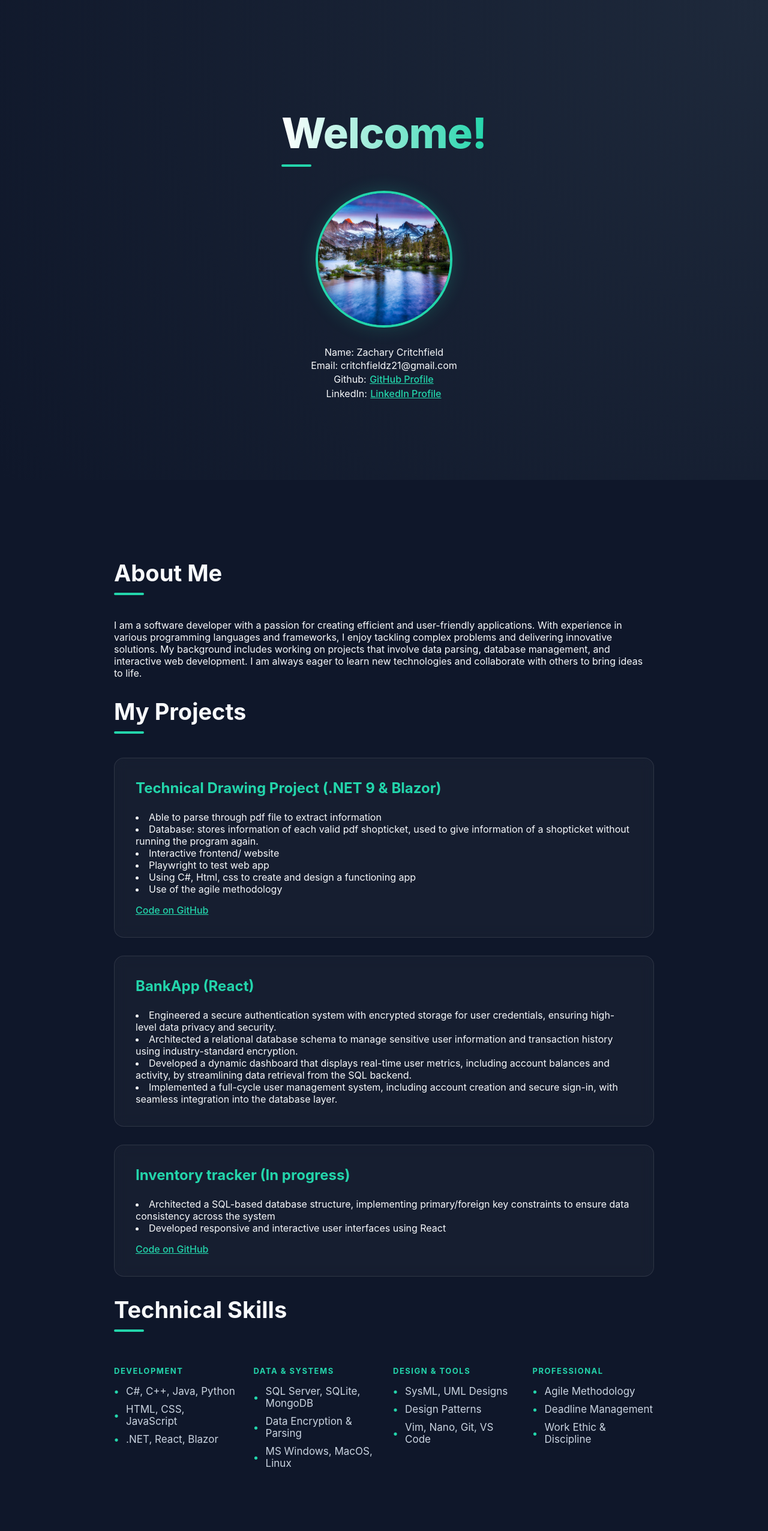
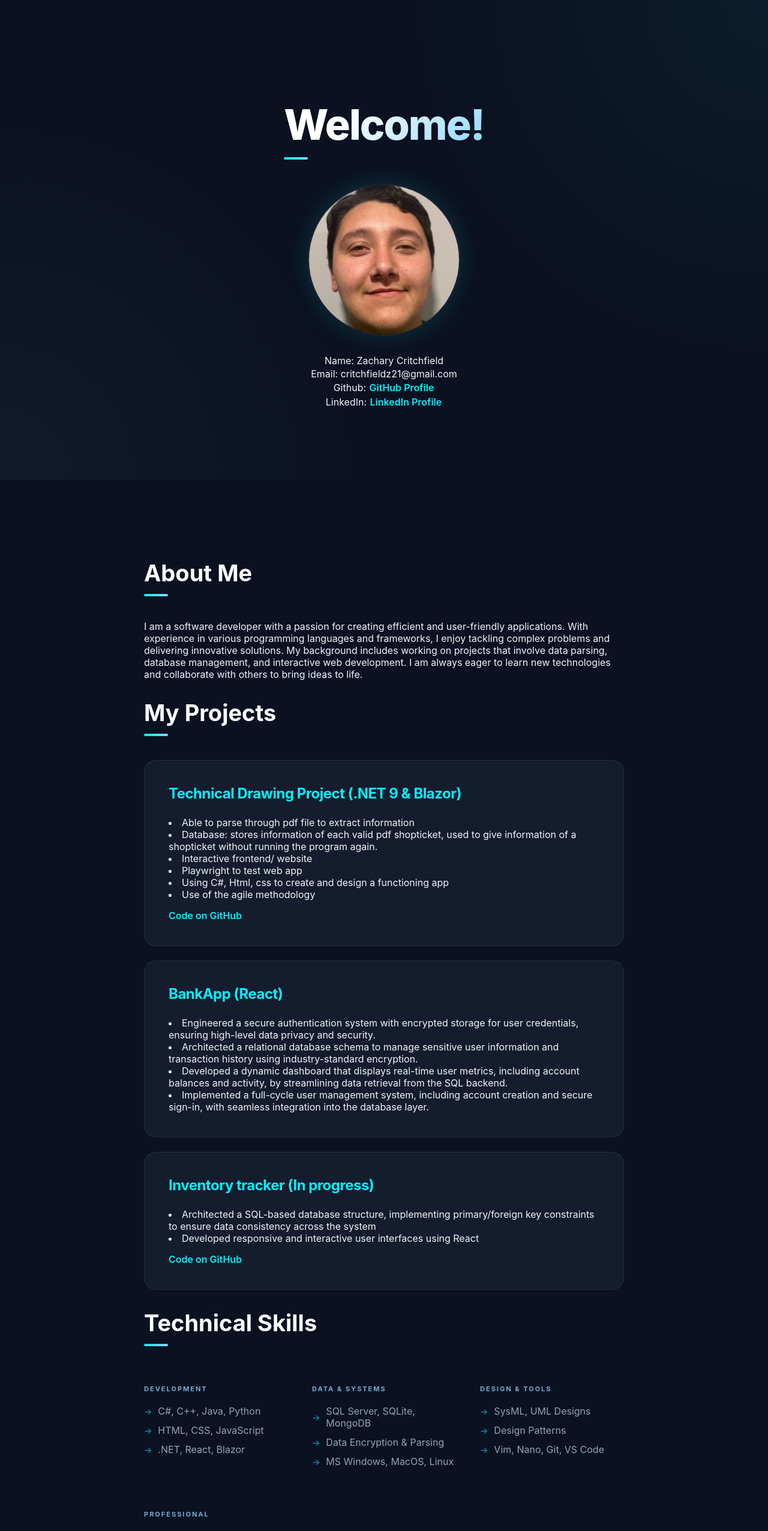
Before and after one commit to Critchfieldz21/Github-Portfolio, a React (Create React App) app in the folder portfolio/: page / in a window 1280 px wide. Shown: the top 2552 px of the page at 60% size. Built offline with nearby package versions, Linux system fonts and the light colour scheme.

Commit message:
updated photo and color scheme

```diff
--- a/portfolio/src/App.css
+++ b/portfolio/src/App.css
@@ -1,25 +1,30 @@
 /* 1. GLOBAL & BACKGROUND */
 :root {
-  --primary-accent: #23d5ab;
-  --bg-dark: #0f172a;
-  --glass-bg: rgba(255, 255, 255, 0.03);
-  --glass-border: rgba(255, 255, 255, 0.1);
+  /* Updated to a more vibrant, balanced palette */
+  --primary-accent: #00f2fe; /* Electric Cyan */
+  --secondary-accent: #89d4ff; /* Soft Blue */
+  --bg-dark: #0b1120; /* Deeper Midnight */
+  --bg-card: #161e2d; /* Solid background for cards for better contrast */
+  --glass-bg: rgba(30, 41, 59, 0.5);
+  --glass-border: rgba(255, 255, 255, 0.08);
+  --text-main: #f1f5f9;
+  --text-dim: #94a3b8;
   --transition-smooth: all 0.4s cubic-bezier(0.4, 0, 0.2, 1);
-}
-
-.App-header p,
-.App-header a {
-  margin: 1px ;
-  text-align: left;
-
 }
 
 .App {
   text-align: center;
   min-height: 100px;
   background-color: var(--bg-dark);
-  color: #f8fafc;
+  color: var(--text-main);
   font-family: 'Inter', system-ui, -apple-system, sans-serif;
+  selection-background-color: var(--primary-accent);
+}
+
+.App-header p,
+.App-header a {
+  margin: 1px;
+  text-align: left;
 }
 
 /* 2. HERO SECTION */
@@ -29,24 +34,34 @@
   flex-direction: column;
   align-items: center;
   justify-content: center;
-  background: radial-gradient(circle at top right, #1e293b, transparent);
+  /* Multi-stop gradient for a premium feel */
+  background:
+    radial-gradient(circle at top right, rgba(0, 242, 254, 0.05), transparent 40%),
+    radial-gradient(circle at bottom left, rgba(137, 212, 255, 0.05), transparent 40%);
 }
 
 .App-logo {
-  height: 220px;
-  width: 220px;
+  height: 250px;
+  width: 250px;
   border-radius: 50%;
   object-fit: cover;
   margin-bottom: 30px;
-  border: 4px solid var(--primary-accent);
-  box-shadow: 0 0 30px rgba(35, 213, 171, 0.2);
+  border: 2px solid var(--glass-border); /* Thinner border is more modern */
+  box-shadow: 0 0 40px rgba(0, 242, 254, 0.15);
+  transition: var(--transition-smooth);
+}
+
+.App-logo:hover {
+  border-color: var(--primary-accent);
+  box-shadow: 0 0 60px rgba(0, 242, 254, 0.25);
 }
 
 .hero-text {
   font-size: clamp(40px, 8vw, 70px);
   font-weight: 800;
-  letter-spacing: -1px;
-  background: linear-gradient(to right, #fff, var(--primary-accent));
+  letter-spacing: -2px;
+  /* Sleeker white-to-blue gradient */
+  background: linear-gradient(135deg, #fff 30%, var(--secondary-accent));
   -webkit-background-clip: text;
   -webkit-text-fill-color: transparent;
 }
@@ -54,7 +69,7 @@
 /* 3. MAIN CONTENT */
 .App-content {
   padding: 100px 24px;
-  max-width: 900px; /* Slimmed down for better text readability */
+  max-width: 800px; /* Even slimmer for optimal reading length */
   margin: 0 auto;
   text-align: left;
 }
@@ -64,55 +79,59 @@ h1 {
   font-weight: 700;
   margin-bottom: 40px;
   position: relative;
+  color: #fff;
 }
 
 h1::after {
   content: '';
   display: block;
-  width: 50px;
+  width: 40px;
   height: 4px;
-  background: var(--primary-accent);
-  margin-top: 10px;
-  border-radius: 2px;
+  background: linear-gradient(to right, var(--primary-accent), var(--secondary-accent));
+  margin-top: 12px;
+  border-radius: 10px;
 }
 
-/* 4. PROJECT ENTRIES (TEXT ONLY) */
+/* 4. PROJECT ENTRIES */
 .project-entry {
-  margin-bottom: 30px;
-  padding: 35px;
+  margin-bottom: 24px;
+  padding: 40px;
   border: 1px solid var(--glass-border);
-  border-radius: 16px;
+  border-radius: 20px;
   background: var(--glass-bg);
-  backdrop-filter: blur(10px);
+  backdrop-filter: blur(12px);
   transition: var(--transition-smooth);
 }
 
 .project-entry:hover {
-  transform: translateX(10px); /* Subtle sideways shift since there's no image */
-  border-color: rgba(35, 213, 171, 0.4);
-  background: rgba(255, 255, 255, 0.05);
+  transform: translateY(-5px); /* Vertical lift feels more premium than sideways */
+  border-color: rgba(0, 242, 254, 0.3);
+  background: rgba(30, 41, 59, 0.8);
+  box-shadow: 0 20px 40px rgba(0,0,0,0.2);
 }
 
 .project-entry h3 {
   color: var(--primary-accent);
   font-size: 24px;
   margin-top: 0;
+  letter-spacing: -0.5px;
 }
 
 /* 5. SKILLS GRID */
 .skills-container {
   display: grid;
-  grid-template-columns: repeat(auto-fit, minmax(200px, 1fr));
-  gap: 30px;
-  margin-top: 40px;
+  grid-template-columns: repeat(auto-fit, minmax(180px, 1fr));
+  gap: 40px;
+  margin-top: 50px;
 }
 
 .skill-group h4 {
-  color: var(--primary-accent);
+  color: var(--secondary-accent);
   text-transform: uppercase;
-  letter-spacing: 1.5px;
-  font-size: 13px;
-  margin-bottom: 15px;
+  letter-spacing: 2px;
+  font-size: 11px;
+  margin-bottom: 20px;
+  opacity: 0.8;
 }
 
 .skill-group ul {
@@ -121,28 +140,50 @@ h1::after {
 }
 
 .skill-group li {
-  font-size: 17px;
-  margin-bottom: 10px;
-  color: #cbd5e1;
+  font-size: 16px;
+  margin-bottom: 12px;
+  color: var(--text-dim);
   display: flex;
   align-items: center;
 }
 
 .skill-group li::before {
-  content: "•";
+  content: "→"; /* Modern arrow instead of dot */
   color: var(--primary-accent);
-  margin-right: 12px;
-  font-weight: bold;
+  margin-right: 10px;
+  font-size: 14px;
+  opacity: 0.7;
 }
 
 .footer-spacer {
   height: 120px;
 }
 
- a {
+a {
   display: inline-block;
   margin-top: 15px;
   color: var(--primary-accent);
-  font-weight: 500;
-  transition: color 0.3s ease;
+  font-weight: 600;
+  text-decoration: none;
+  transition: var(--transition-smooth);
+  position: relative;
 }
+
+a::after {
+  content: '';
+  position: absolute;
+  width: 0;
+  height: 1px;
+  bottom: -2px;
+  left: 0;
+  background-color: var(--primary-accent);
+  transition: width 0.3s ease;
+}
+
+a:hover::after {
+  width: 100%;
+}
+
+a:hover {
+  color: var(--secondary-accent);
+}
--- a/portfolio/src/App.js
+++ b/portfolio/src/App.js
@@ -1,6 +1,6 @@
 import React, { useState } from 'react';
 import './App.css';
-import logo from './logo.jpg';
+import logo from './1730067259215.jpg';
 
 function App() {
   // State to track which image is currently zoomed in
```
Also changed, not shown: portfolio/src/1730067259215.jpg (added), portfolio/src/logo.jpg (deleted).
